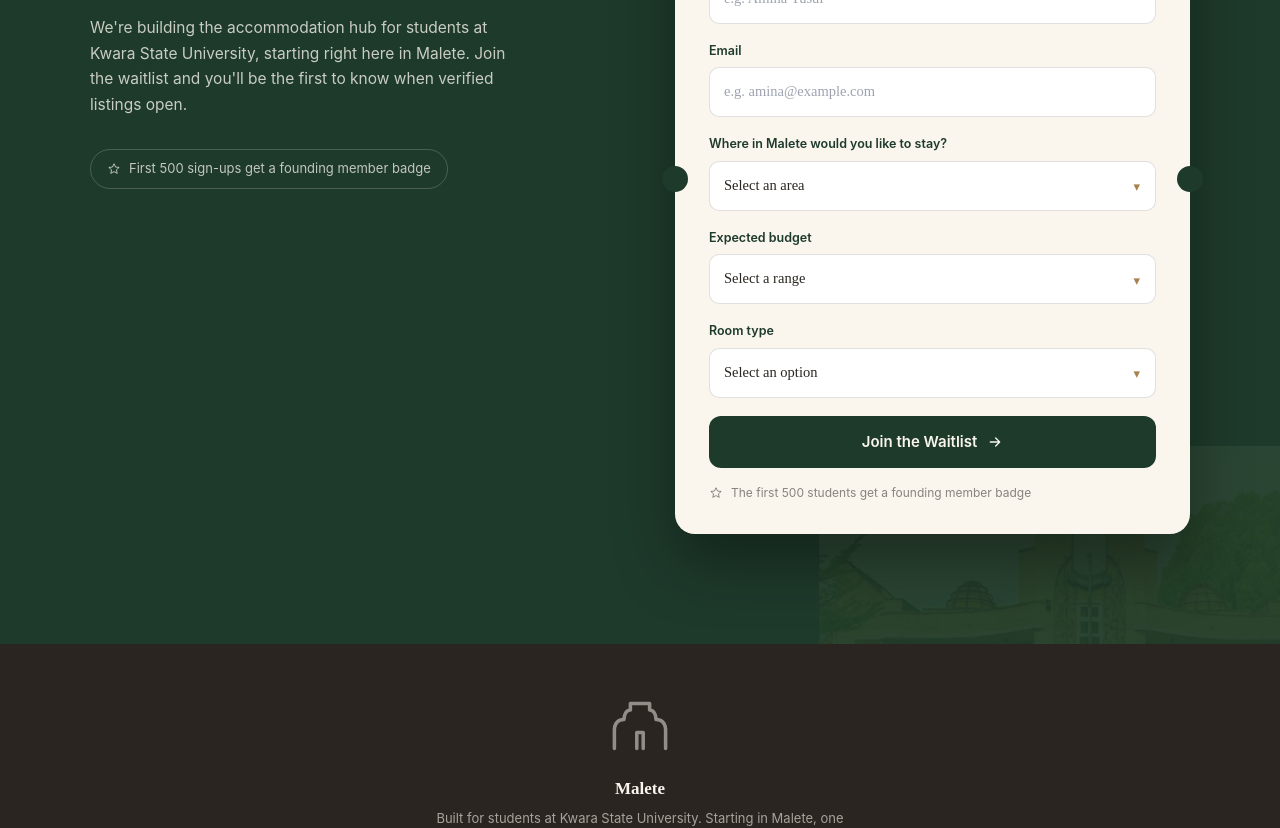
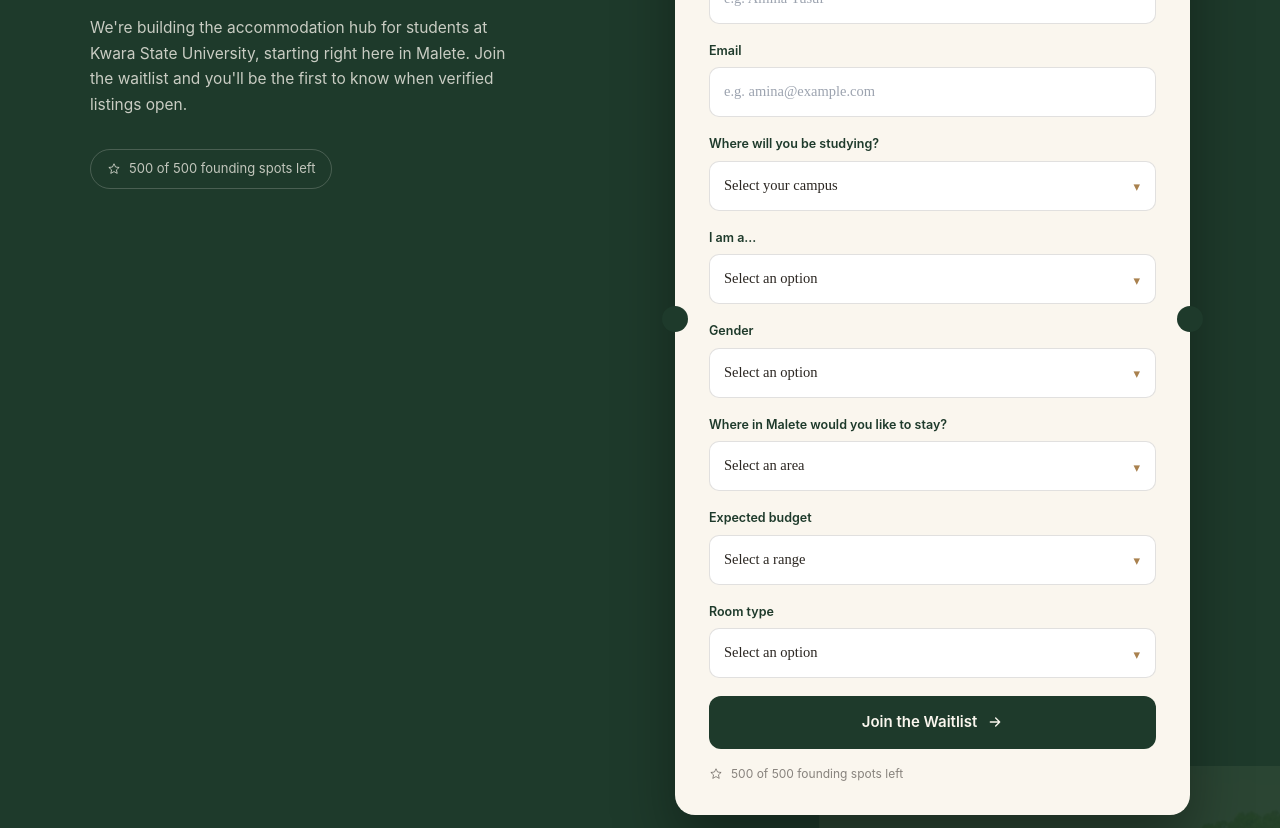
Before and after one commit to Zaygal/Havn, a Next.js app in the folder malete-app/: page / in a window 1280 px wide. Shown: the part 1820-2648 px from the top of the page. Built offline with nearby package versions, Linux system fonts and the light colour scheme; no server answers; the database is empty; a web font is replaced by a local one.

Commit message:
Enhance page with insights and budget options
Updated title and improved insights fetching logic. Adjusted budget options and modified text for clarity.

```diff
--- a/malete-app/app/page.tsx
+++ b/malete-app/app/page.tsx
@@ -9,10 +9,79 @@
   const [submitted, setSubmitted] = useState(false);
   const [submitting, setSubmitting] = useState(false);
   const [error, setError] = useState("");
+  const [foundingCount, setFoundingCount] = useState<number | null>(null);
+  const [insights, setInsights] = useState<{
+    topArea: string;
+    topBudget: string;
+    topRoomType: string;
+  } | null>(null);
   const heroImgRef = useRef<HTMLImageElement>(null);
   const heroRef = useRef<HTMLElement>(null);
 
-  const title = "Welcome to Your New Home";
+  const MAX_FOUNDING = 500;
+
+  const title = "Your hostel, sorted. Before resumption.";
+
+  // Fetch founding member count and live insights
+  useEffect(() => {
+    const fetchStats = async () => {
+      const { count } = await supabase
+        .from("waitlist_entries")
+        .select("*", { count: "exact", head: true });
+
+      if (count !== null) {
+        setFoundingCount(count);
+      }
+
+      if (count && count >= 10) {
+        const { data: areaData } = await supabase
+          .from("waitlist_entries")
+          .select("area")
+          .not("area", "is", null);
+
+        const { data: budgetData } = await supabase
+          .from("waitlist_entries")
+          .select("budget")
+          .not("budget", "is", null);
+
+        const { data: roomData } = await supabase
+          .from("waitlist_entries")
+          .select("room_type")
+          .not("room_type", "is", null);
+
+        if (areaData && budgetData && roomData) {
+          const topArea = getTopValue(areaData, "area");
+          const topBudget = getTopValue(budgetData, "budget");
+          const topRoomType = getTopValue(roomData, "room_type");
+
+          setInsights({ topArea, topBudget, topRoomType });
+        }
+      }
+    };
+
+    fetchStats();
+  }, [submitted]);
+
+  const getTopValue = (data: Record<string, string>[], key: string): string => {
+    const counts: Record<string, number> = {};
+    data.forEach((row) => {
+      const val = row[key];
+      if (val) {
+        counts[val] = (counts[val] || 0) + 1;
+      }
+    });
+
+    let maxCount = 0;
+    let topVal = "";
+    Object.entries(counts).forEach(([val, count]) => {
+      if (count > maxCount) {
+        maxCount = count;
+        topVal = val;
+      }
+    });
+
+    return topVal;
+  };
 
   useEffect(() => {
     const onScroll = () => {
@@ -35,6 +104,9 @@
     const form = e.currentTarget;
     const fullName = (form.elements.namedItem("fname") as HTMLInputElement).value.trim();
     const email = (form.elements.namedItem("femail") as HTMLInputElement).value.trim();
+    const campus = (form.elements.namedItem("fcampus") as HTMLSelectElement).value;
+    const studentStatus = (form.elements.namedItem("fstatus") as HTMLSelectElement).value;
+    const gender = (form.elements.namedItem("fgender") as HTMLSelectElement).value;
     const area = (form.elements.namedItem("floc") as HTMLSelectElement).value;
     const budget = (form.elements.namedItem("fbudget") as HTMLSelectElement).value;
     const roomType = (form.elements.namedItem("fcategory") as HTMLSelectElement).value;
@@ -43,6 +115,9 @@
     const { error: insertError } = await supabase.from("waitlist_entries").insert({
       full_name: fullName,
       email,
+      campus,
+      student_status: studentStatus,
+      gender,
       area,
       budget,
       room_type: roomType,
@@ -101,7 +176,7 @@
           </h1>
           <p>
             Find verified accommodation around Kwara State University before resumption.
-            Compare prices, see how far you&apos;ll be from campus, and reserve your spot
+            Compare prices, see how far you&apos;ll be from campus, and secure your spot
             before the rush starts.
           </p>
           <div className="hero-actions">
@@ -137,12 +212,12 @@
           <div className="card">
             <div className="card-icon"><svg viewBox="0 0 24 24" fill="none"><circle cx="8" cy="8" r="3" stroke="currentColor" strokeWidth="1.8" /><circle cx="16" cy="8" r="3" stroke="currentColor" strokeWidth="1.8" /><path d="M2 20C2 16 4.5 14 8 14C11.5 14 14 16 14 20M14 20C14 16.5 16 15 18.5 15C21 15 22 16.5 22 20" stroke="currentColor" strokeWidth="1.8" strokeLinecap="round" /></svg></div>
             <h3>Find a roommate</h3>
-            <p>Match with other incoming students looking to share a room or an apartment.</p>
+            <p>Coming soon — match with other students looking to share a room or apartment.</p>
           </div>
           <div className="card">
             <div className="card-icon"><svg viewBox="0 0 24 24" fill="none"><path d="M12 2C8 2 5 5 5 9C5 14 12 22 12 22C12 22 19 14 19 9C19 5 16 2 12 2Z" stroke="currentColor" strokeWidth="1.8" /><circle cx="12" cy="9" r="2.4" stroke="currentColor" strokeWidth="1.8" /></svg></div>
             <h3>Explore areas around campus</h3>
-            <p>See what&apos;s near each hostel, markets, shuttle routes, banks, and clinics.</p>
+            <p>See what&apos;s near each hostel — markets, shuttle routes, banks, and clinics.</p>
           </div>
           <div className="card">
             <div className="card-icon"><svg viewBox="0 0 24 24" fill="none"><path d="M12 3L14.6 8.6L20.8 9.4L16.2 13.4L17.5 19.5L12 16.4L6.5 19.5L7.8 13.4L3.2 9.4L9.4 8.6L12 3Z" stroke="currentColor" strokeWidth="1.8" strokeLinejoin="round" /></svg></div>
@@ -151,6 +226,39 @@
           </div>
         </div>
       </section>
+
+      {/* Live Insights Section */}
+      {insights && (
+        <section className="insights-section">
+          <div className="section-head">
+            <div className="eyebrow">Live data from the waitlist</div>
+            <h2>Here&apos;s what students are saying so far.</h2>
+          </div>
+          <div className="insights-grid">
+            <div className="insight-card">
+              <div className="insight-icon">
+                <svg viewBox="0 0 24 24" fill="none"><path d="M12 2C8 2 5 5 5 9C5 14 12 22 12 22C12 22 19 14 19 9C19 5 16 2 12 2Z" stroke="currentColor" strokeWidth="1.8" /><circle cx="12" cy="9" r="2.4" stroke="currentColor" strokeWidth="1.8" /></svg>
+              </div>
+              <div className="insight-stat">{insights.topArea}</div>
+              <p>is the most requested area around Malete right now.</p>
+            </div>
+            <div className="insight-card">
+              <div className="insight-icon">
+                <svg viewBox="0 0 24 24" fill="none"><path d="M3 11L12 4L21 11M5 10V20H19V10" stroke="currentColor" strokeWidth="1.8" strokeLinecap="round" strokeLinejoin="round" /></svg>
+              </div>
+              <div className="insight-stat">{insights.topBudget}</div>
+              <p>is the most common budget range students are working with.</p>
+            </div>
+            <div className="insight-card">
+              <div className="insight-icon">
+                <svg viewBox="0 0 24 24" fill="none"><circle cx="8" cy="8" r="3" stroke="currentColor" strokeWidth="1.8" /><circle cx="16" cy="8" r="3" stroke="currentColor" strokeWidth="1.8" /><path d="M2 20C2 16 4.5 14 8 14C11.5 14 14 16 14 20M14 20C14 16.5 16 15 18.5 15C21 15 22 16.5 22 20" stroke="currentColor" strokeWidth="1.8" strokeLinecap="round" /></svg>
+              </div>
+              <div className="insight-stat">{insights.topRoomType}</div>
+              <p>is the room type most students are looking for.</p>
+            </div>
+          </div>
+        </section>
+      )}
 
       <section className="waitlist-section" id="waitlist">
         <img className="gate-watermark left" src="/gate-2.jpg" alt="" />
@@ -164,10 +272,14 @@
               University, starting right here in Malete. Join the waitlist and you&apos;ll
               be the first to know when verified listings open.
             </p>
-            <div className="waitlist-tag">
-              <svg viewBox="0 0 24 24" fill="none"><path d="M12 3L14.6 8.6L20.8 9.4L16.2 13.4L17.5 19.5L12 16.4L6.5 19.5L7.8 13.4L3.2 9.4L9.4 8.6L12 3Z" stroke="currentColor" strokeWidth="1.6" /></svg>
-              First 500 sign-ups get a founding member badge
-            </div>
+            {foundingCount !== null && (
+              <div className="waitlist-tag">
+                <svg viewBox="0 0 24 24" fill="none"><path d="M12 3L14.6 8.6L20.8 9.4L16.2 13.4L17.5 19.5L12 16.4L6.5 19.5L7.8 13.4L3.2 9.4L9.4 8.6L12 3Z" stroke="currentColor" strokeWidth="1.6" /></svg>
+                {MAX_FOUNDING - foundingCount > 0
+                  ? `${MAX_FOUNDING - foundingCount} of ${MAX_FOUNDING} founding spots left`
+                  : "Founding member list is now full"}
+              </div>
+            )}
           </div>
 
           <div className="admission-card">
@@ -194,6 +306,37 @@
                 </div>
 
                 <div className="field select-wrap">
+                  <label htmlFor="fcampus">Where will you be studying?</label>
+                  <select id="fcampus" name="fcampus" required defaultValue="">
+                    <option value="" disabled>Select your campus</option>
+                    <option>Malete Campus</option>
+                    <option>Osi Campus</option>
+                    <option>I don&apos;t know yet</option>
+                  </select>
+                </div>
+
+                <div className="field select-wrap">
+                  <label htmlFor="fstatus">I am a...</label>
+                  <select id="fstatus" name="fstatus" required defaultValue="">
+                    <option value="" disabled>Select an option</option>
+                    <option>Incoming student (100 level)</option>
+                    <option>Returning student</option>
+                    <option>Postgraduate student</option>
+                    <option>Parent or guardian</option>
+                    <option>Hostel owner</option>
+                  </select>
+                </div>
+
+                <div className="field select-wrap">
+                  <label htmlFor="fgender">Gender</label>
+                  <select id="fgender" name="fgender" required defaultValue="">
+                    <option value="" disabled>Select an option</option>
+                    <option>Male</option>
+                    <option>Female</option>
+                  </select>
+                </div>
+
+                <div className="field select-wrap">
                   <label htmlFor="floc">Where in Malete would you like to stay?</label>
                   <select id="floc" name="floc" required defaultValue="">
                     <option value="" disabled>Select an area</option>
@@ -208,7 +351,8 @@
                   <label htmlFor="fbudget">Expected budget</label>
                   <select id="fbudget" name="fbudget" required defaultValue="">
                     <option value="" disabled>Select a range</option>
-                    <option>Below ₦150,000</option>
+                    <option>Below ₦80,000</option>
+                    <option>₦80,000 – ₦150,000</option>
                     <option>₦150,000 – ₦200,000</option>
                     <option>₦200,000 – ₦250,000</option>
                     <option>₦250,000 – ₦300,000</option>
@@ -241,7 +385,9 @@
 
                 <div className="founding-note">
                   <svg viewBox="0 0 24 24" fill="none"><path d="M12 3L14.6 8.6L20.8 9.4L16.2 13.4L17.5 19.5L12 16.4L6.5 19.5L7.8 13.4L3.2 9.4L9.4 8.6L12 3Z" stroke="currentColor" strokeWidth="1.6" /></svg>
-                  The first 500 students get a founding member badge
+                  {foundingCount !== null && MAX_FOUNDING - foundingCount > 0
+                    ? `${MAX_FOUNDING - foundingCount} of ${MAX_FOUNDING} founding spots left`
+                    : "Join the waitlist to get early access"}
                 </div>
               </form>
             ) : (
```
